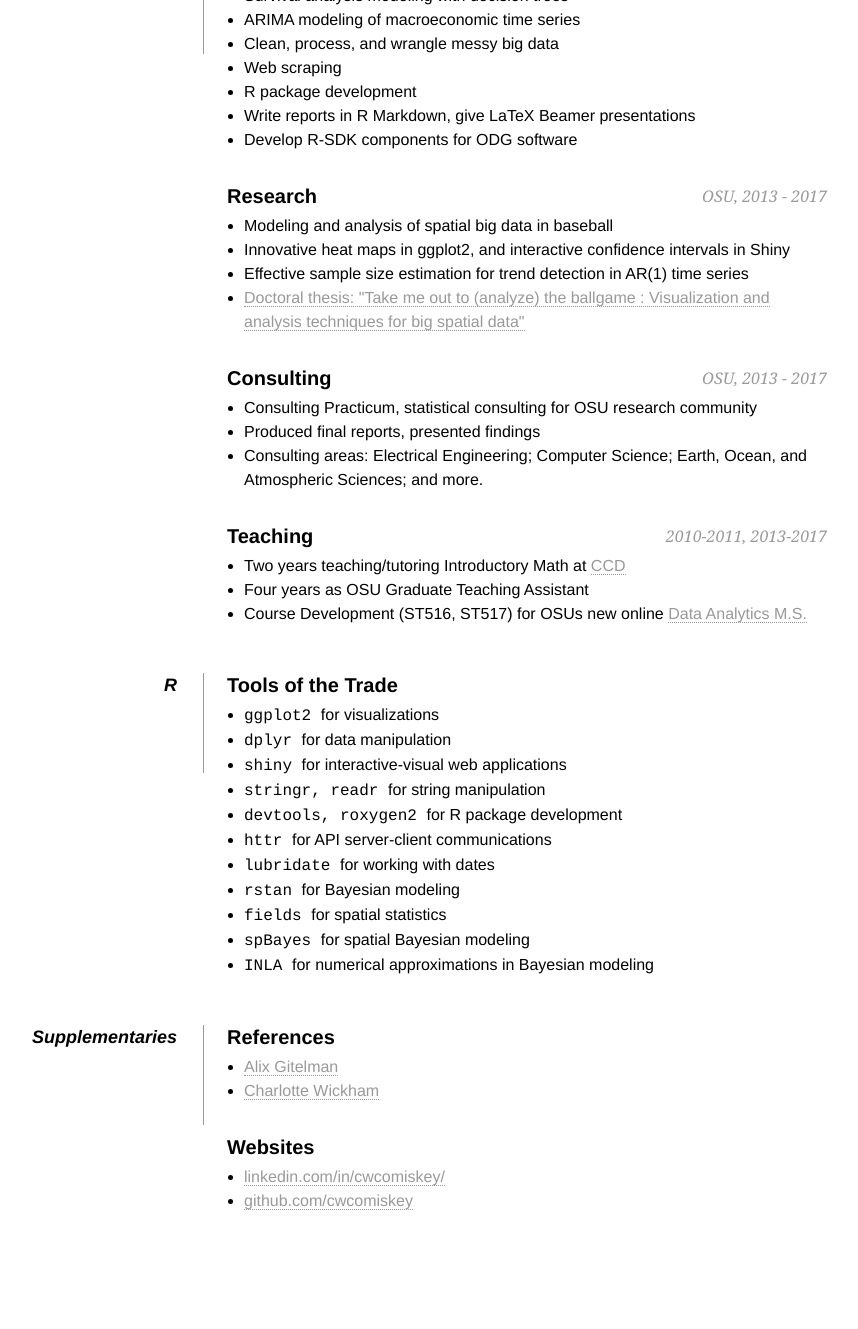
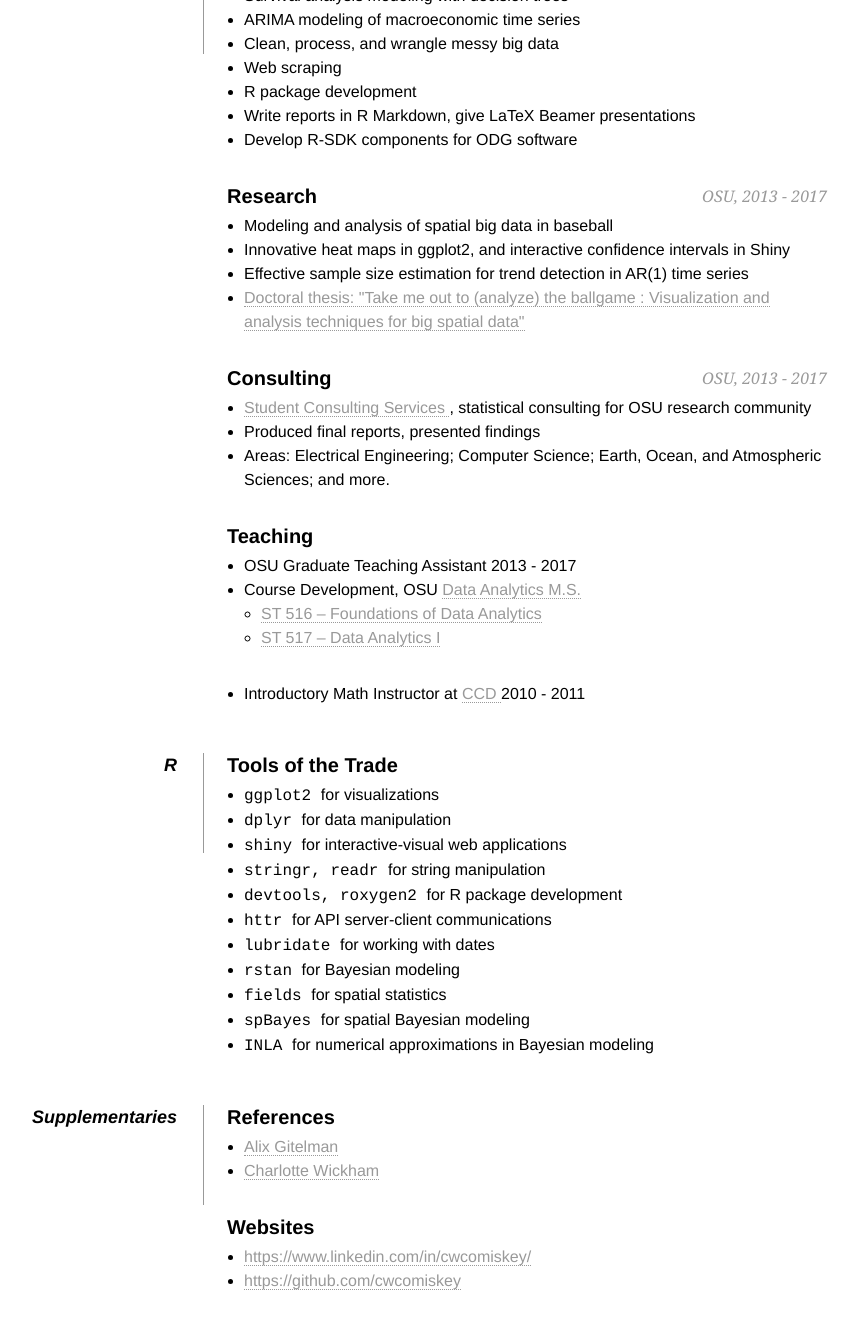
Before and after one commit to cwcomiskey/cwcomiskey.github.io, a Jekyll site: the page index.html, which Jekyll copies as it is, in a window 1280 px wide and 1400 px high, scrolled down 852 px. Shown: the top 1329 px of the window, without its empty margins (213-1071 px from the left). Built offline with Jekyll 4.4.1, drawn with Linux system fonts in a browser that asks for light colours.

Commit message:
Add online data analytics and consulting links

```diff
--- a/index.html
+++ b/index.html
@@ -131,19 +131,31 @@
 			    Visualization and analysis techniques for big spatial data" </a> </li>
                 </ul>
 
-                <h2> Consulting <span>  OSU, 2013 - 2017</span></h2>
+                <h2> Consulting <span>  OSU, 2013 - 2017 </span> </h2>
                 <ul>
-                    <li>Consulting Practicum, statistical consulting for OSU research community</li>
-                    <li>Produced final reports, presented findings</li>
-                    <li>Consulting areas: Electrical Engineering; Computer Science; Earth, Ocean, and Atmospheric Sciences; and more.</li>
+                    <li> <a href="https://stat.oregonstate.edu/content/student-consulting-services" >
+			    Student Consulting Services  </a>, statistical consulting for OSU research community </li>
+                    <li> Produced final reports, presented findings </li>
+                    <li> Areas: Electrical Engineering; Computer Science; Earth, Ocean, and Atmospheric Sciences; and more.</li>
                 </ul>
 
-		<h2> Teaching <span>  2010-2011, 2013-2017</span></h2>
+		<h2> Teaching </h2>
                 <ul>
-                    <li> Two years teaching/tutoring Introductory Math at <a href="https://www.ccd.edu/ "> CCD </a> </li>
-                    <li> Four years as OSU Graduate Teaching Assistant </li>
-                    <li> Course Development (ST516, ST517) for OSUs new online
-			    <a href="http://ecampus.oregonstate.edu/online-degrees/graduate/data-analytics/"> Data Analytics M.S. </a> </li>
+
+
+                    <li> OSU Graduate Teaching Assistant
+			    <span> 2013 - 2017 </span> </li>
+
+                    <li> Course Development, OSU <a href="http://ecampus.oregonstate.edu/online-degrees/graduate/data-analytics/"> Data Analytics M.S. </a>
+			     <ul>
+				     <li> <a href= "https://ecampus.oregonstate.edu/soc/ecatalog/ecoursedetail.htm?subject=ST&coursenumber=516">
+					     ST 516 – Foundations of Data Analytics </a> </li>
+				     <li> <a href= "https://ecampus.oregonstate.edu/soc/ecatalog/ecoursedetail.htm?subject=ST&coursenumber=517" >
+					     ST 517 – Data Analytics I </a> </li>
+			    </ul>
+
+		     <li> Introductory Math Instructor at <a href="https://www.ccd.edu/ "> CCD </a>
+			     <span> 2010 - 2011 </span> </li>
                 </ul>
 
 
```
Also changed, not shown: other parts of index.html (+2 -2 lines).
